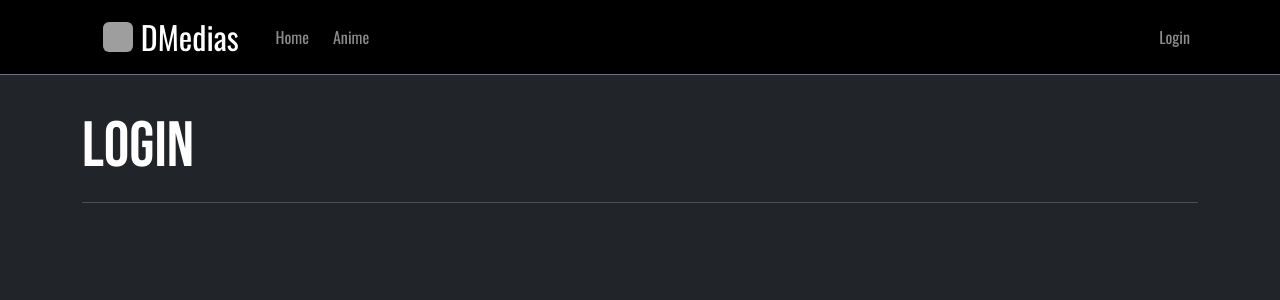
After one commit to BobTheFrob/flask-project, a Flask app: page /auth/posts in a window 1280 px wide. The commit adds this page. Shown: the top 300 px of the page. Run offline with Flask 3, Linux system fonts and the light colour scheme; grey boxes are pictures that could not be loaded.

Commit message:
Added templates and made links to login page

```diff
--- a/dweb/__init__.py
+++ b/dweb/__init__.py
@@ -1,6 +1,6 @@
 import os
 from flask import Flask
-from . import api
+from . import api, auth
 
 
 def create_app(test_config=None):
@@ -25,6 +25,7 @@ def create_app(test_config=None):
         pass
 
     api.init_app(app)
+    auth.init_app(app)
 
     from . import db
     db.init_app(app)
--- /dev/null
+++ b/dweb/auth.py
@@ -0,0 +1,21 @@
+from flask import Blueprint
+from flask import (
+    Blueprint, g, redirect, render_template, request, session, url_for, jsonify
+)
+from . import models
+
+bp = Blueprint('auth', __name__, url_prefix='/auth')
+
+# LOGIN
+#
+#
+@bp.route('/posts',  methods = ['GET', 'POST'])
+def login_page():
+    if request.method == 'GET':
+        return render_template("login.html")
+
+# INIT APP
+#
+#
+def init_app(app):
+    app.register_blueprint(bp)
--- a/dweb/db.py
+++ b/dweb/db.py
@@ -16,6 +16,8 @@ def get_db():
             detect_types=sqlite3.PARSE_DECLTYPES
         )
         g.db.row_factory = sqlite3.Row
+
+        g.db.execute("PRAGMA foreign_keys = ON")
 
     return g.db
 
--- a/dweb/schema.sql
+++ b/dweb/schema.sql
@@ -1,11 +1,14 @@
 CREATE TABLE IF NOT EXISTS posts (
   id INTEGER PRIMARY KEY AUTOINCREMENT,
+  user_id INT NOT NULL,
   created TIMESTAMP NOT NULL DEFAULT CURRENT_TIMESTAMP,
   title TEXT NOT NULL,
   body TEXT,
   score INT NOT NULL,
   watchingStatus TEXT CHECK( watchingStatus IN ('completed', 'watching', 'dropped', 'planned') ) NOT NULL DEFAULT 'watching',
-  animeType TEXT CHECK( animeType IN ('anime', 'movie', 'ova') )   NOT NULL DEFAULT 'anime'
+  animeType TEXT CHECK( animeType IN ('anime', 'movie', 'ova') )   NOT NULL DEFAULT 'anime',
+
+  FOREIGN KEY (user_id) REFERENCES users(id)
 );
 
 CREATE TABLE IF NOT EXISTS users (
--- a/dweb/templates/base.html
+++ b/dweb/templates/base.html
@@ -29,7 +29,7 @@
                 <span class="navbar-toggler-icon"></span>
             </button>
 
-            <div class="collapse navbar-collapse" id="mainNav">
+            <div class="collapse navbar-collapse d-flex justify-content-between" id="mainNav">
                 <ul class="navbar-nav me-auto mb-2 mb-sm-0">
                     <li class="nav-item me-2">
                         <a class="nav-link" href="{{ url_for('main.index') }}">Home</a>
@@ -38,8 +38,9 @@
                         <a class="nav-link" href="{{ url_for('main.posts_page') }}">Anime</a>
                     </li>
                 </ul>
-
-                <span class="navbar-text">By Dylan</span>
+                <ul class="navbar-nav mb-2 mb-sm-0 d-flex flex-row-reverse">
+                    <a class="nav-link" href="{{ url_for('auth.login_page') }}">Login</a>
+                </ul>
             </div>
         </div>
     </nav>
--- /dev/null
+++ b/dweb/templates/login.html
@@ -0,0 +1,6 @@
+{% extends 'base.html' %}
+{% block title %}Posts{% endblock %}
+
+{% block header %}
+    <h1 class="display-3">Login</h1>
+{% endblock %}
```
